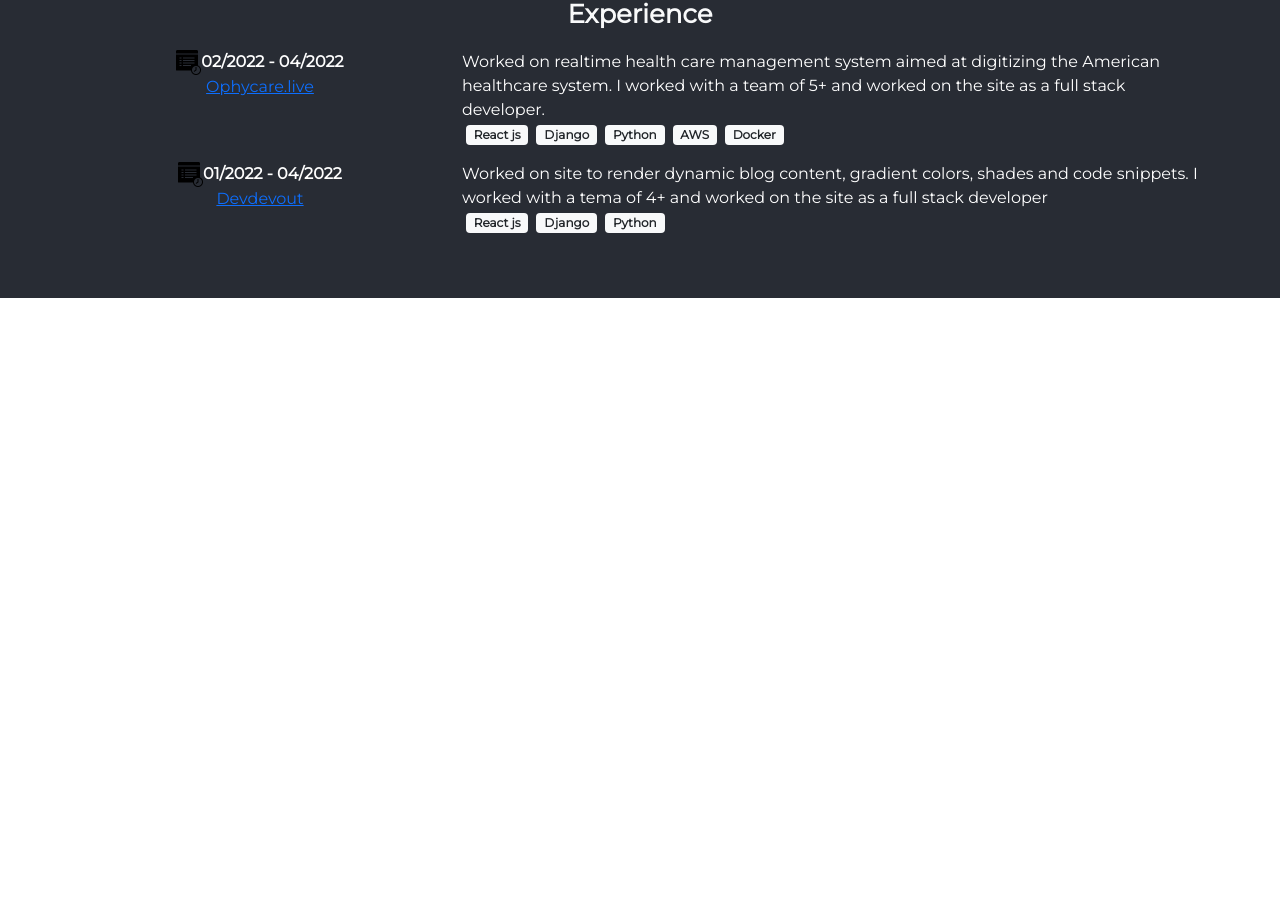
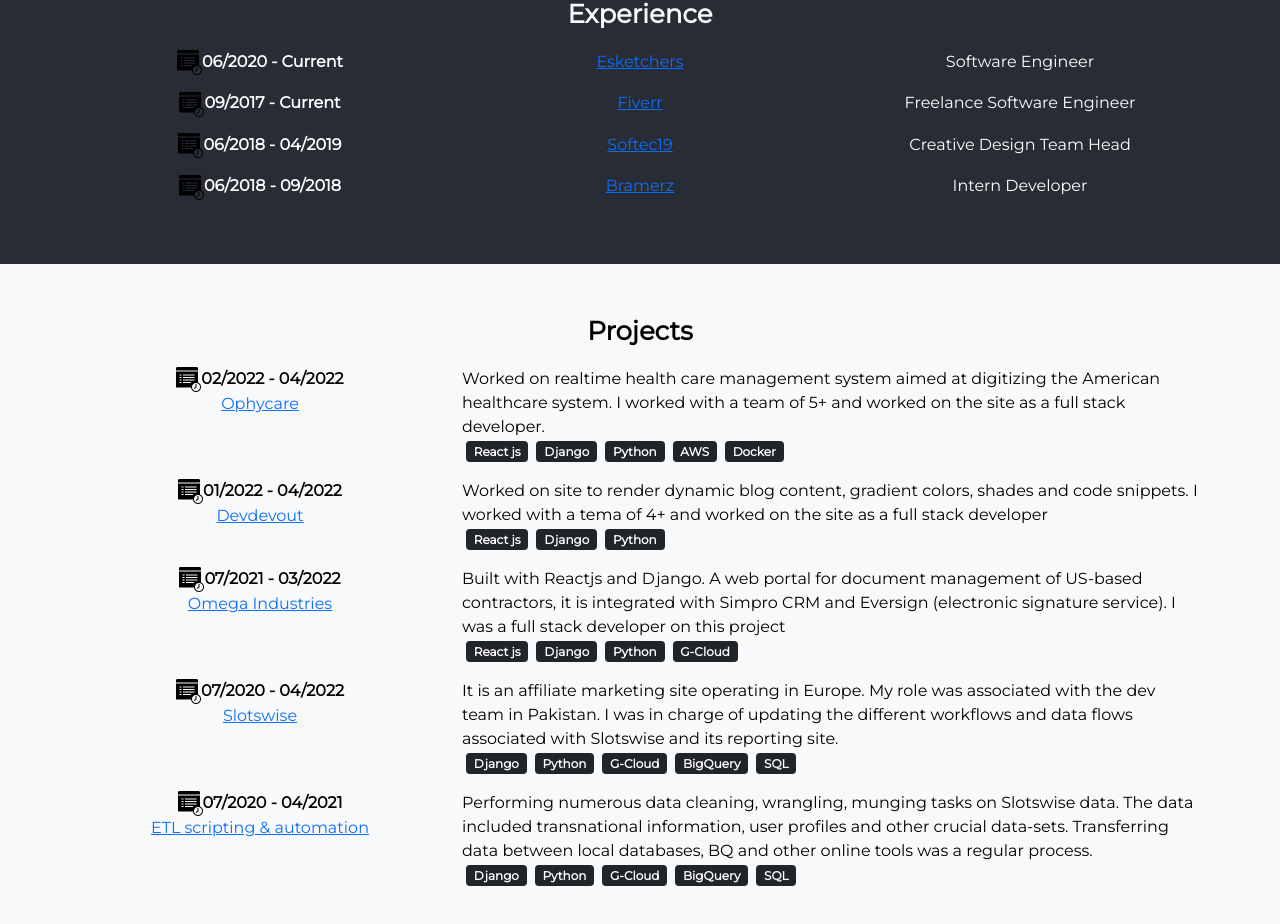
Before and after one commit to Aanish97/aanish97.github.io, a React (Create React App) app: page / in a window 1280 px wide. Shown: the part 800-1724 px from the top of the page. Before the commit the page ends 1098 px from the top, so only its background shows below. Built offline with nearby package versions, Linux system fonts and the light colour scheme.

Commit message:
experience and projects added

```diff
--- a/public/index.html
+++ b/public/index.html
@@ -2,7 +2,7 @@
 <html lang="en">
   <head>
     <meta charset="utf-8" />
-    <link rel="icon" href="%PUBLIC_URL%/favicon.ico" />
+    <link rel="icon" href="/android-chrome-192x192.png" />
     <meta name="viewport" content="width=device-width, initial-scale=1" />
     <meta name="theme-color" content="#000000" />
     <meta
--- a/src/App.js
+++ b/src/App.js
@@ -4,6 +4,7 @@
 import Intro from "./Components/Intro";
 import Education from "./Components/Education";
 import Experience from "./Components/Experience";
+import Project from "./Components/Projects";
 
 function App() {
   return (
@@ -12,6 +13,7 @@
         <Intro/>
         <Education/>
         <Experience/>
+        <Project/>
     </div>
   );
 }
--- a/src/Components/Experience/index.js
+++ b/src/Components/Experience/index.js
@@ -20,22 +20,39 @@
 
     const experience = [
         {
-            text: "Worked on realtime health care management system aimed at digitizing the American healthcare system.\n" +
-                "I worked with a team of 5+ and worked on the site as a full stack developer.",
-            tech: ["React js", "Django", "Python", "AWS", "Docker"],
-            siteLink: "https://ezhealth.live/",
-            projectName: "Ophycare.live",
-            time: "02/2022 - 04/2022",
+            designation: "Software Engineer",
+            siteLink: "https://esketchers.com/",
+            company: "Esketchers",
+            time: "06/2020 - Current"
         },
         {
-            text: "Worked on site to render dynamic blog content, gradient colors, shades and code snippets. " +
-                "I worked with a tema of 4+ and worked on the site as a full stack developer",
-            tech: ["React js", "Django", "Python"],
-            siteLink: "https://devdevout.com/",
-            projectName: "Devdevout",
-            time: "01/2022 - 04/2022",
+            designation: "Freelance Software Engineer",
+            // company: [
+            //     {
+            //         name: "Upwork",
+            //         site: "https://www.upwork.com/freelancers/~01291bf56f628895ff"
+            //     },
+            //     {
+            //         name: "Fiverr",
+            //         site: "https://fiverr.com/concept_studios"
+            //     }
+            // ],
+            siteLink: "https://fiverr.com/concept_studios",
+            company: "Fiverr",
+            time: "09/2017 - Current",
         },
-
+        {
+            designation: "Creative Design Team Head",
+            siteLink: "https://www.softecnu.org/",
+            company: "Softec19",
+            time: "06/2018 - 04/2019",
+        },
+        {
+            designation: "Intern Developer",
+            siteLink: "https://bramerz.pk/",
+            company: "Bramerz",
+            time: "06/2018 - 09/2018",
+        },
     ]
 
     return (
@@ -56,18 +73,12 @@
                                         <img src="/icons/icons8-timesheet-100.png" width="25"/>
                                         <strong>{e.time}</strong>
                                     </div>
-                                    <a href={e.siteLink} target="_blank">{e.projectName}</a>
                                 </div>
-                                <div className="col-8 " style={styles.ExperienceText}>
-
-                                    <div>
-                                        {e.text}
-                                    </div>
-                                    {
-                                        e.tech.map((t)=>{
-                                            return <div className="badge bg-light text-dark mx-1">{t}</div>
-                                        })
-                                    }
+                                <div class="col-4">
+                                    <a href={e.siteLink} target="_blank">{e.company}</a>
+                                </div>
+                                <div class="col-4">
+                                    {e.designation}
                                 </div>
                             </div>
                         )
--- a/src/Components/Projects/index.js
+++ b/src/Components/Projects/index.js
@@ -0,0 +1,113 @@
+
+const styles = {
+    ProjectContainer: {
+        fontWeight: "Bold",
+        fontSize: "26px",
+        backgroundColor: "#f8f9fa",
+        color: "black"
+
+    },
+    ProjectText: {
+        textAlign: "left",
+        fontWeight: "normal",
+        fontSize: "16px",
+    },
+    Project: {
+        textAlign: "Center",
+        fontWeight: "normal",
+        fontSize: "16px",
+    },
+}
+
+function Project() {
+
+    const project = [
+        {
+            text: "Worked on realtime health care management system aimed at digitizing the American healthcare system.\n" +
+                "I worked with a team of 5+ and worked on the site as a full stack developer.",
+            tech: ["React js", "Django", "Python", "AWS", "Docker"],
+            siteLink: "https://ezhealth.live/",
+            projectName: "Ophycare",
+            time: "02/2022 - 04/2022",
+        },
+        {
+            text: "Worked on site to render dynamic blog content, gradient colors, shades and code snippets. " +
+                "I worked with a tema of 4+ and worked on the site as a full stack developer",
+            tech: ["React js", "Django", "Python"],
+            siteLink: "https://devdevout.com/",
+            projectName: "Devdevout",
+            time: "01/2022 - 04/2022",
+        },
+        {
+            text: "Built with Reactjs and Django. A web portal for document management of US-based contractors, it is " +
+                "integrated with Simpro CRM and Eversign (electronic signature service). I was a full stack developer " +
+                "on this project",
+            tech: ["React js", "Django", "Python", "G-Cloud"],
+            siteLink: "https://omega.redx.online/",
+            projectName: "Omega Industries",
+            time: "07/2021 - 03/2022",
+        },
+        {
+            text: "It is an affiliate marketing site operating in Europe. My role was associated with the dev team in " +
+                "Pakistan. I was in charge of updating the different workflows and data flows associated with " +
+                "Slotswise and its reporting site.",
+            tech: ["Django", "Python", "G-Cloud", "BigQuery", "SQL"],
+            siteLink: "https://slotswise.com/",
+            projectName: "Slotswise",
+            time: "07/2020 - 04/2022",
+        },
+        {
+            text: "Performing numerous data cleaning, wrangling, munging tasks on Slotswise data. The data included " +
+                "transnational information, user profiles and other crucial data-sets. Transferring data between " +
+                "local databases, BQ and other online tools was a regular process.",
+            tech: ["Django", "Python", "G-Cloud", "BigQuery", "SQL"],
+            siteLink: "",
+            projectName: "ETL scripting & automation",
+            time: "07/2020 - 04/2021",
+        },
+
+    ]
+
+    return (
+        <div style={styles.ProjectContainer} id="Project">
+
+            <div class="container  py-5">
+                <div className="row">
+                    <div className="col">
+                        Projects
+                    </div>
+                </div>
+                {
+                    project.map((e)=>{
+                        return (
+                            <div className="row my-3" style={styles.Project}>
+                                <div className="col-4">
+                                    <div className="text-center">
+                                        <img src="/icons/icons8-timesheet-100.png" width="25"/>
+                                        <strong>{e.time}</strong>
+                                    </div>
+                                    <a href={e.siteLink} target="_blank">{e.projectName}</a>
+                                </div>
+                                <div className="col-8 " style={styles.ProjectText}>
+
+                                    <div>
+                                        {e.text}
+                                    </div>
+                                    {
+                                        e.tech.map((t)=>{
+                                            return <div className="badge bg-dark text-white mx-1">{t}</div>
+                                        })
+                                    }
+                                </div>
+                            </div>
+                        )
+                    })
+                }
+
+            </div>
+        </div>
+
+    );
+}
+
+export default Project;
```
Also changed, not shown: public/android-chrome-192x192.png (added), 1 other file (tests, documents, lock files or other folders).
